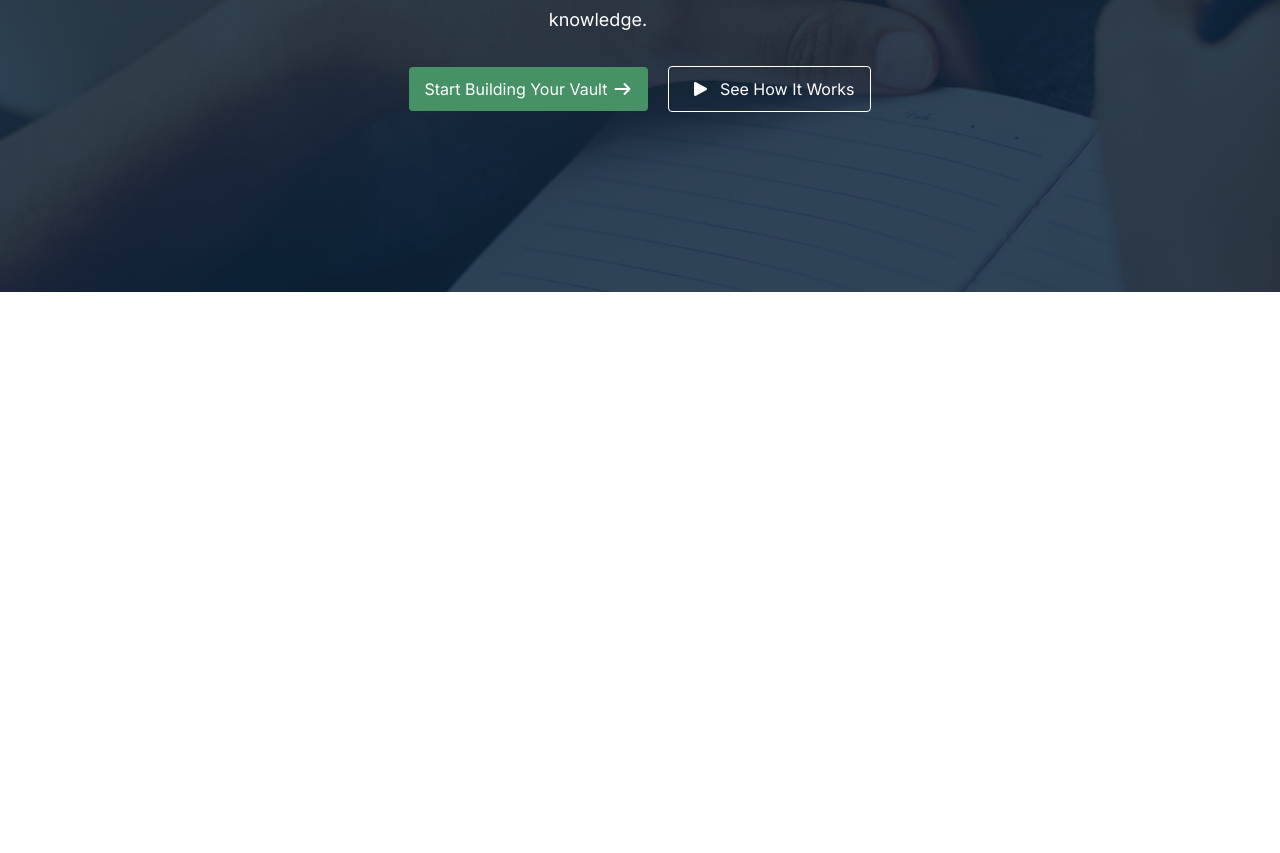
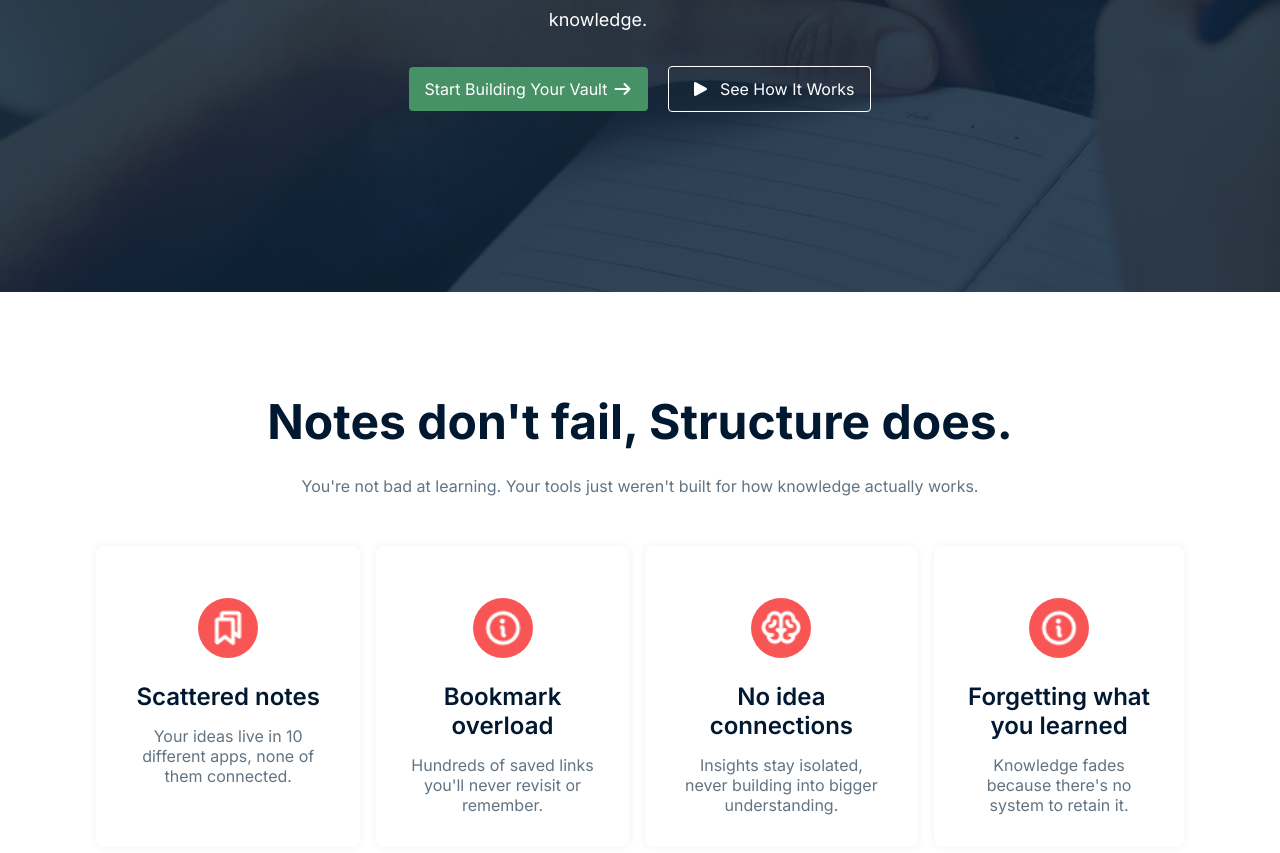
Before and after one commit to tarekur-rahman/assignment1, a plain HTML site: page index.html in a window 1280 px wide. Shown: the part 527-1380 px from the top of the page. Before the commit the page ends 819 px from the top, so only its background shows below. Drawn offline with Linux system fonts and the light colour scheme.

Commit message:
Card section add

```diff
--- a/index.html
+++ b/index.html
@@ -26,7 +26,7 @@
                 </ul>
             </nav>
 
-            <div class="btn"> <button>Get Early Access</button></div>
+            <div> <button id="same-btn">Get Early Access</button></div>
 
 
             </div>
@@ -43,13 +43,57 @@
             <p class="banner-content">A private space to store notes, links, and learning summaries — designed to
              help you think clearly, connect ideas, and turn learning into long-term knowledge. </p>
              <div class="banner-btn">
-                <button> Start Building Your Vault<i class="fa-solid fa-arrow-right"></i>  </button>
+                <button id="same-btn"> Start Building Your Vault<i class="fa-solid fa-arrow-right"></i>  </button>
                 <button id="btn"> <i class="fa-solid fa-play"></i>See How It Works</button>
              </div>
         </div>
 
      </section>
 
+     <section class="card-section">
+        <div id="container">
+        <div class="card-heading">
+            <h2>
+                Notes don't fail, Structure does.
+            </h2>
+            <p>
+                You're not bad at learning. Your tools just weren't built for how knowledge actually works.
+            </p>
+
+        </div>
+        <div class="card-item">
+            <div class="card">
+                <img src="./assets/Bookmarks.png" alt="">
+                <h3>Scattered notes</h3>
+                <p>Your ideas live in 10 different apps, none of them connected.</p>
+            </div>
+            <div class="card">
+                <img src="./assets/Info.png" alt="">
+                <h3>Bookmark overload</h3>
+                <p>Hundreds of saved links you'll never revisit or remember.</p>
+            </div>
+            <div class="card">
+                <img src="./assets/Brain.png" alt="">
+                <h3>No idea connections</h3>
+                <p>Insights stay isolated, never building into bigger understanding.</p>
+            </div>
+            <div class="card">
+                <img src="./assets/Info.png" alt="">
+                 <h3>
+                     Forgetting what
+                             you learned
+                 </h3>
+
+                <p>Knowledge fades because there's no system to retain it.</p>
+            </div>
+        </div>
+
+
+        </div>
+
+
+     </section>
+
 
 </body>
 </html>
--- a/style.css
+++ b/style.css
@@ -8,6 +8,20 @@
     width: 85%;
     max-width: 1360px;
     margin: 0 auto;
+
+}
+#same-btn{
+     background-color: #469165;
+    padding: 12px 16px;
+    color: white;
+    font-size: 16px;
+    border: none;
+    border-radius: 4px;
+    cursor: pointer;
+
+}
+#same-btn:hover{
+    background-color: #507660;
 
 }
 .header-container{
@@ -27,15 +41,9 @@
     font-weight: 500;
     text-decoration: none;
     color: #000000;
+
 }
-.btn button{
-    background-color: #469165;
-    padding: 12px 16px;
-    color: white;
-    font-size: 16px;
-    border: none;
-    border-radius: 4px;
-}
+
 .hero-banner{
     background-image: url(./assets/hero-bg.png);
     background-repeat: no-repeat;
@@ -88,16 +96,7 @@
     color: #ffffff;
     padding-bottom: 30px;
 }
-.banner-btn button{
 
-    background-color: #469165;
-    padding: 12px 16px;
-    color: white;
-    font-size: 16px;
-    border: none;
-    border-radius: 4px;
-
-}
 .banner-btn button *{
     margin-left: 5px;
 }
@@ -114,3 +113,55 @@
 .banner-btn #btn i{
     margin-right: 10px;
 }
+.card-heading{
+    text-align: center;
+}
+.card-heading h2{
+    font-size: 48px;
+    font-weight: 700;
+    color: #001931;
+    margin-top: 100px;
+    margin-bottom: 25px;
+}
+.card-heading p{
+    font-size: 16px;
+    line-height: 20px;
+    color: #627382;
+    margin-bottom: 50px;
+}
+.card-item{
+    display: flex;
+    justify-content: space-between;
+    gap: 16px;
+    margin-bottom: 100px;
+}
+.card-item .card{
+    padding: 32px;
+  box-shadow: 0px 0px 8px 0px #0000000F;
+  text-align: center;
+  border-radius: 8px;
+}
+
+.card-item .card img{
+    width: 60px;
+    height: 60px;
+    border-radius: 50%;
+    background: #F95555;
+    padding: 10px;
+    margin-top: 20px;
+    margin-bottom: 20px;
+
+}
+.card-item .card h3{
+    font-size: 24px;
+    font-weight: 600;
+    color: #001931;
+    margin-bottom: 15px;
+}
+.card-item .card p{
+    font-size: 16px;
+    line-height: 20px;
+    font-weight: 400;
+    color:#627382;
+
+}
```
